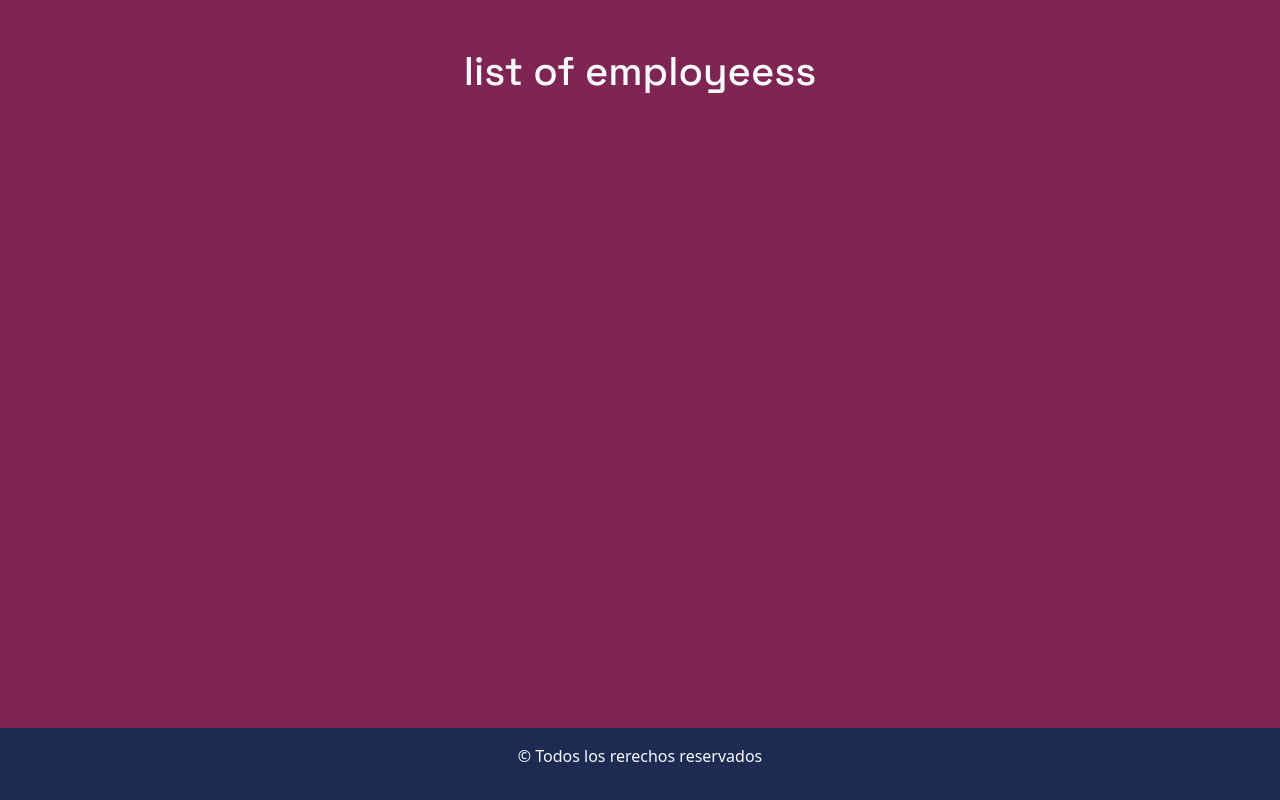
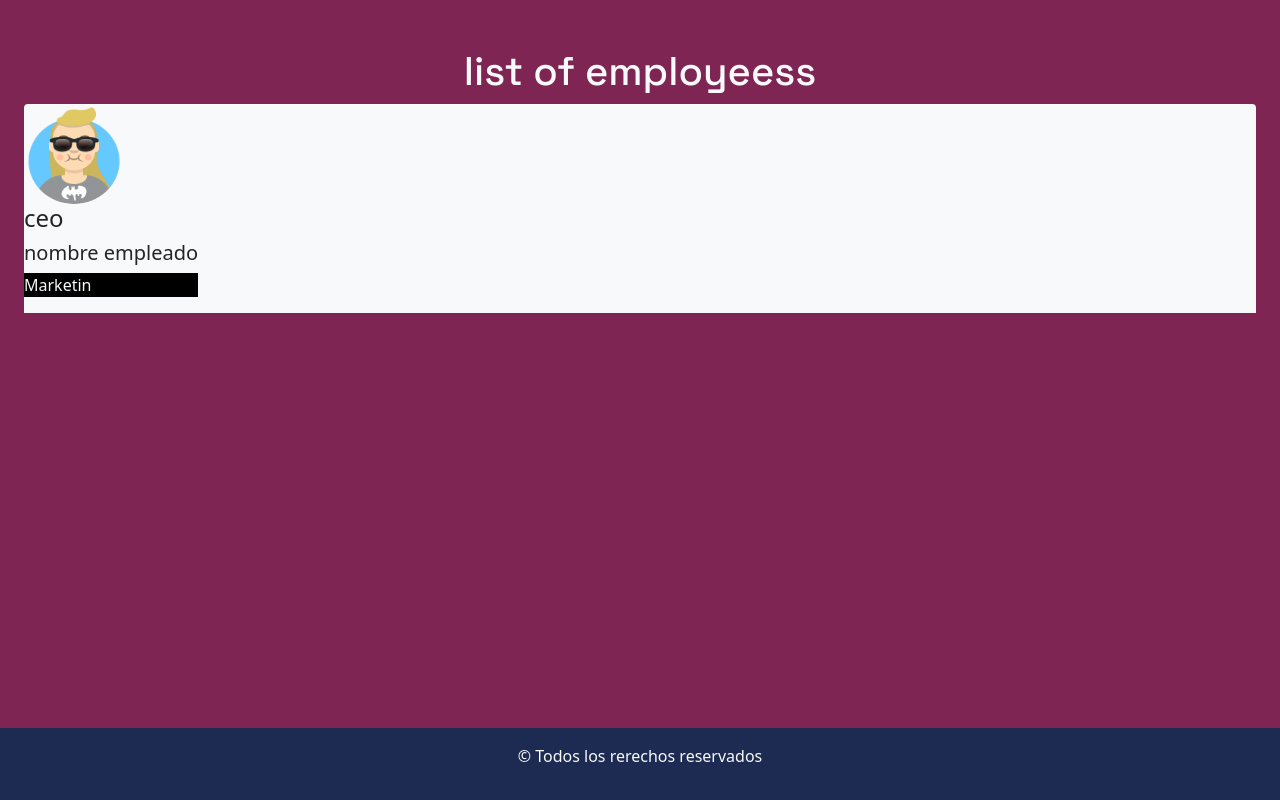
Before and after one commit to CosmeNicolas/React-ListaDeEmpleados, a React (Vite) app: page / in a window 1280 px wide. Built offline with nearby package versions, Linux system fonts and the light colour scheme.

Commit message:
uni todos los componentes en containerlist

```diff
--- a/src/components/ContainerList.jsx
+++ b/src/components/ContainerList.jsx
@@ -1,4 +1,5 @@
 import {Container} from 'react-bootstrap'
+import EmployeeAvatar from './EmployeeAvatar';
 
 
 
@@ -7,14 +8,9 @@ const ContainerList = () => {
     <Container fluid >
       <div className='d-flex flex-column'>
         <div className='d-flex bg-light rounded-top-1'>
-          {/* <Image className='img' src={Avatar1} roundedCircle /> */}
-          <div>
-          {/* <h4>ceo</h4>
-          <h5>nombre empleado</h5>
-          <p className='text-light bg bg-black'>Marketing </p> */}
+          <EmployeeAvatar/>
           </div>
         </div>
-      </div>
     </Container>
   );
 };
--- a/src/components/Employee.jsx
+++ b/src/components/Employee.jsx
@@ -4,8 +4,10 @@ const Employee = () => {
   return (
     <div>
       <h4>ceo</h4>
-          <h5>nombre empleado</h5>
-          <p className='text-light bg bg-black'>Marketing </p>
+      <h5>nombre empleado</h5>
+      <p className='text-light bg bg-black'>
+        Marketin
+      </p>
     </div>
   );
 };
--- a/src/components/EmployeeAvatar.jsx
+++ b/src/components/EmployeeAvatar.jsx
@@ -1,10 +1,12 @@
 import { Image } from 'react-bootstrap';
 import Avatar1 from '../assets/img/avataaars1.png'
+import Employee from './Employee';
 
 const EmployeeAvatar = () => {
   return (
     <div>
       <Image className='img' src={Avatar1} roundedCircle />
+      <Employee/>
     </div>
   );
 };
```
